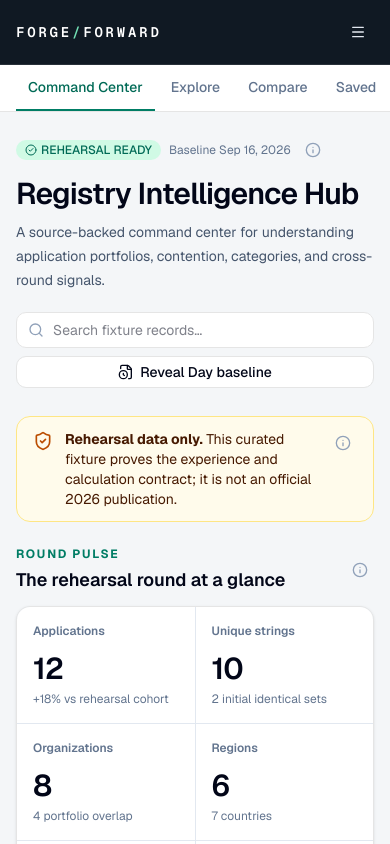
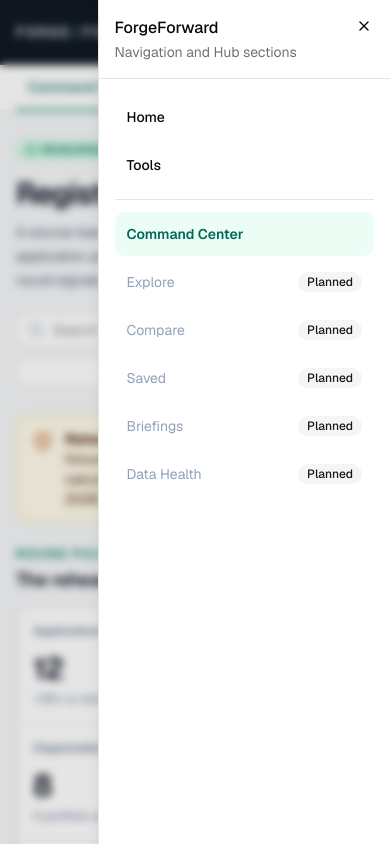
Before and after one commit to S-Pillow/registry-intelligence-hub, a Next.js app: page /tools/registry-intelligence-hub in a window 390 px wide. Both pictures are taken after a click on the button 358 px from the left and 32 px from the top of the page. Shown: the top 844 px of the page. Built offline with nearby package versions, Linux system fonts and the light colour scheme.

Commit message:
Improve mobile navigation and search feedback
Co-authored-by: spillow82 <spillow82@gmail.com>

```diff
--- a/src/components/registry/command-center.tsx
+++ b/src/components/registry/command-center.tsx
@@ -48,14 +48,32 @@ function ShellHeader() {
           </Link>
           <nav aria-label="Main navigation" className="hidden items-center gap-6 text-sm text-slate-300 md:flex">
             <Link href="/" className="hover:text-white">Home</Link>
-            <Link href="/tools" className="border-b border-[#72dfb4] py-5 text-white">Tools</Link>
+            <a href="https://forgeforward.app/tools" className="border-b border-[#72dfb4] py-5 text-white">Tools</a>
           </nav>
         </div>
         <div className="flex items-center gap-2">
           <Badge className="hidden bg-white/10 text-slate-200 sm:inline-flex" variant="outline">PUBLIC FIXTURE</Badge>
-          <Button variant="ghost" size="icon" className="text-slate-200 md:hidden" aria-label="Open navigation">
-            <Menu />
-          </Button>
+          <Sheet>
+            <SheetTrigger className="inline-flex size-8 items-center justify-center rounded-lg text-slate-200 hover:bg-white/10 focus-visible:outline-none focus-visible:ring-2 focus-visible:ring-[#72dfb4] md:hidden" aria-label="Open navigation">
+              <Menu />
+            </SheetTrigger>
+            <SheetContent side="right" className="w-[85%] bg-white">
+              <SheetHeader className="border-b">
+                <SheetTitle>ForgeForward</SheetTitle>
+                <SheetDescription>Navigation and Hub sections</SheetDescription>
+              </SheetHeader>
+              <nav aria-label="Mobile navigation" className="space-y-1 px-4">
+                <Link href="/" className="block rounded-lg px-3 py-3 text-sm font-medium hover:bg-slate-100">Home</Link>
+                <a href="https://forgeforward.app/tools" className="block rounded-lg px-3 py-3 text-sm font-medium hover:bg-slate-100">Tools</a>
+                <div className="my-3 border-t" />
+                {navItems.map((item, index) => (
+                  <div key={item} className={`flex items-center justify-between rounded-lg px-3 py-3 text-sm ${index === 0 ? "bg-emerald-50 font-semibold text-[#006a56]" : "text-slate-400"}`}>
+                    {item}{index !== 0 && <Badge variant="secondary">Planned</Badge>}
+                  </div>
+                ))}
+              </nav>
+            </SheetContent>
+          </Sheet>
         </div>
       </div>
     </header>
@@ -69,11 +87,11 @@ function HubNav() {
         {navItems.map((item, index) => (
           <button
             key={item}
-            className={`shrink-0 border-b-2 px-3 py-3 text-sm font-medium ${index === 0 ? "border-[#007d65] text-[#006a56]" : "border-transparent text-slate-500"}`}
+            className={`shrink-0 border-b-2 px-3 py-3 text-sm font-medium ${index === 0 ? "border-[#007d65] text-[#006a56]" : "cursor-not-allowed border-transparent text-slate-400 opacity-70"}`}
             disabled={index !== 0}
             title={index === 0 ? undefined : "Planned for a later slice"}
           >
-            {item}
+            {item}{index !== 0 && <span className="ml-1 text-[10px] font-normal uppercase tracking-wide">(planned)</span>}
           </button>
         ))}
       </div>
@@ -213,6 +231,13 @@ export function CommandCenter({ state = "ready" }: { state?: ViewState }) {
           <ProvenanceSheet label="Fixture limitations" />
         </div>
 
+        {state === "ready" && query && (
+          <section aria-live="polite" className="mb-6 rounded-xl border border-emerald-200 bg-white p-5 shadow-sm">
+            <div className="mb-4 flex items-center justify-between"><h2 className="font-semibold">Fixture search results</h2><Badge variant="secondary">{filtered.length} records</Badge></div>
+            {filtered.length ? <div className="grid gap-2 sm:grid-cols-2 lg:grid-cols-3">{filtered.map((item) => <div className="rounded-lg border p-3 text-sm" key={item.id}><strong>.{item.string}</strong><p className="mt-1 text-slate-500">{item.organization} · {item.category}</p></div>)}</div> : <p className="py-5 text-center text-sm text-slate-500">No fixture records match “{query}”. Try an organization, string, or category.</p>}
+          </section>
+        )}
+
         {state === "loading" ? <LoadingState /> : state === "empty" || state === "error" ? <MessageState kind={state} /> : (
           <>
             <section aria-labelledby="round-pulse-heading">
@@ -295,13 +320,6 @@ export function CommandCenter({ state = "ready" }: { state?: ViewState }) {
               </div>
             </section>
 
-            {query && (
-              <section className="mt-8 rounded-xl border bg-white p-5">
-                <div className="mb-4 flex items-center justify-between"><h2 className="font-semibold">Fixture search results</h2><Badge variant="secondary">{filtered.length} records</Badge></div>
-                {filtered.length ? <div className="grid gap-2 sm:grid-cols-2 lg:grid-cols-3">{filtered.map((item) => <div className="rounded-lg border p-3 text-sm" key={item.id}><strong>.{item.string}</strong><p className="mt-1 text-slate-500">{item.organization} · {item.category}</p></div>)}</div> : <p className="py-8 text-center text-sm text-slate-500">No fixture records match “{query}”. Try an organization, string, or category.</p>}
-              </section>
-            )}
-
             <footer className="mt-10 flex flex-col gap-4 border-t py-6 text-xs text-slate-500 sm:flex-row sm:items-center sm:justify-between">
               <span>Snapshot {registryFixture.snapshotId} · Method {registryFixture.methodVersion}</span>
               <span className="flex items-center gap-1"><BookOpen className="size-3.5" /> Catalog integration flag: <strong className="text-slate-700">disabled</strong></span>
```
